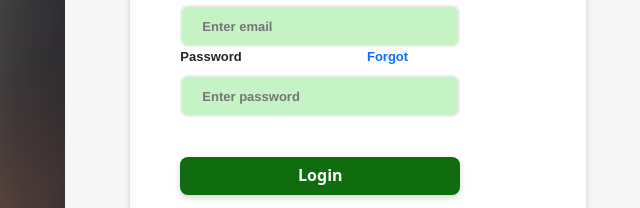
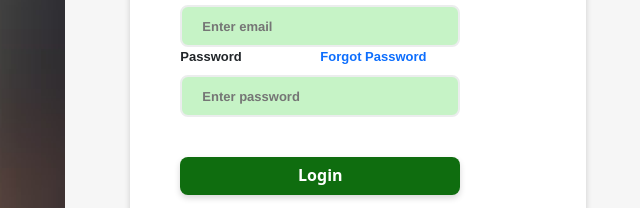
Before and after one commit to Gentlekboy/YM, a plain HTML site: page index.html in a window 1280 px wide. Shown: the part 252-460 px from the top of the page, 575-1215 px from the left. Drawn offline with Linux system fonts and the light colour scheme; a web font is replaced by a local one.

Commit message:
Updated Forgot Password Label

```diff
--- a/index.html
+++ b/index.html
@@ -23,7 +23,7 @@
                     </div>
 
                     <div class="col-12 col-md-10 col-lg-9">
-                        <form action="" class="py-5">
+                        <form action="" class="py-sm-4 py-md-5">
                             <div class="row">
                                 <div class="col-1">
 
@@ -37,7 +37,7 @@
 
                                     <div class="passwordSection">
                                         <label for="password">Password</label>
-                                        <a href="http://">Forgot</a>
+                                        <a href="http://">Forgot Password</a>
                                     </div>
 
                                     <input type="password" name="password" id="password" placeholder="Enter password" class="mt-2 mb-3"><br>
--- a/style.css
+++ b/style.css
@@ -38,7 +38,7 @@ label{
 }
 
 .passwordSection label{
-    flex: 2;
+    flex: 1;
 }
 
 .passwordSection a{
@@ -126,7 +126,7 @@ p>a{
     background-color: #f7f4f4;
 }
 
-@media screen and (max-width: 767.99px){
+@media screen and (max-width: 767.98px){
     .loginSection{
         background-image: linear-gradient(to bottom, rgb(255, 255, 255, 0.1), rgb(255, 255, 255, 0.05)), url(images/backgroundImage.png);
         background-repeat: no-repeat;
```
